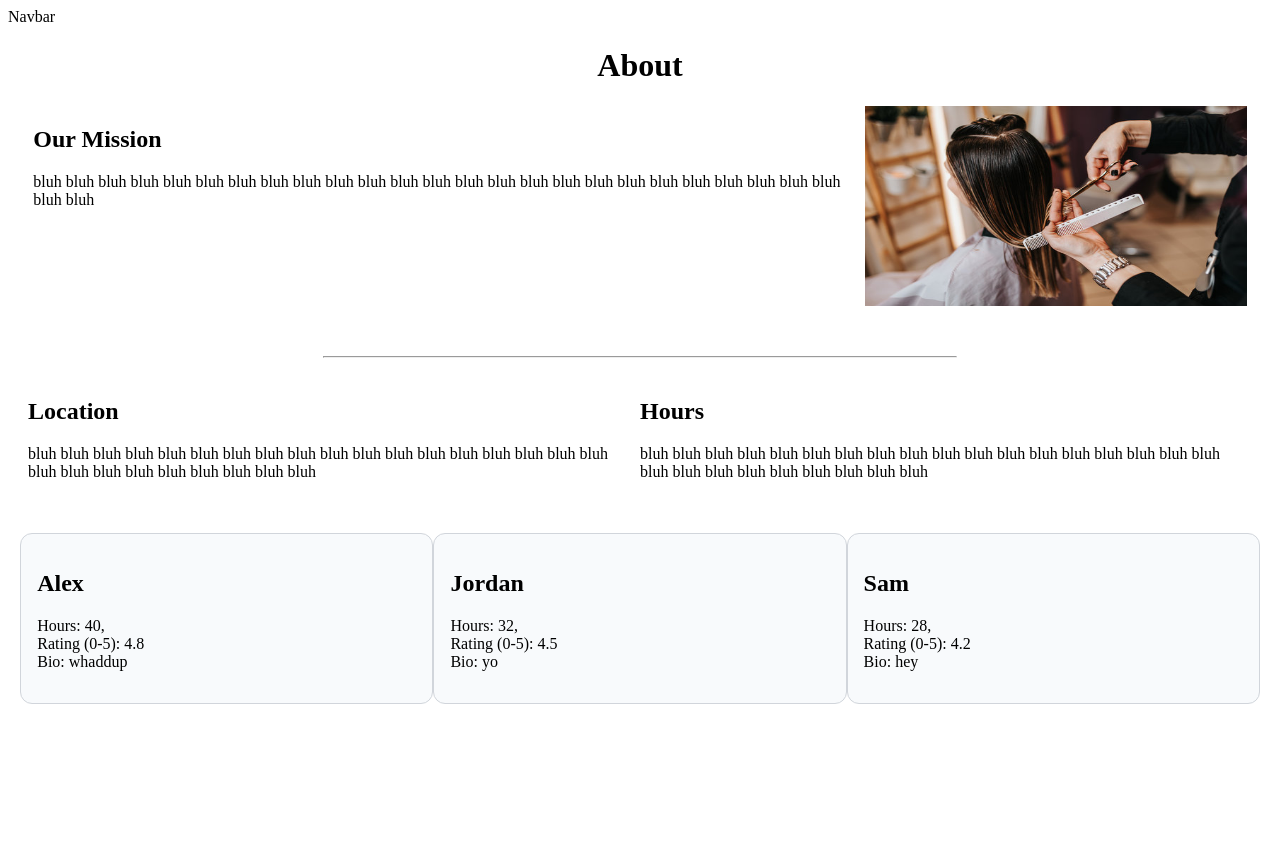
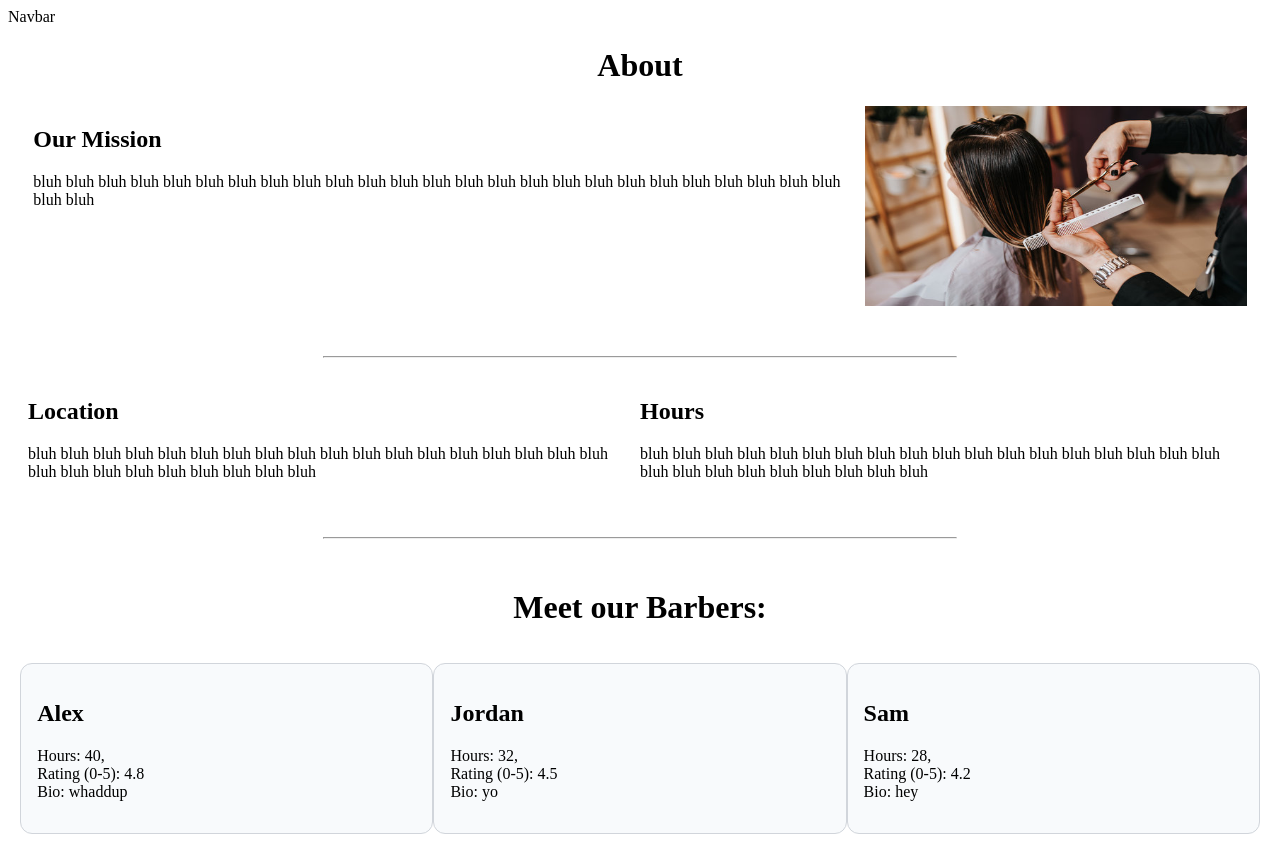
Before and after one commit to seamuscon8/Team4Hack4Impact, a Next.js app: page /about in a window 1280 px wide. Before the commit the page ends 800 px from the top, so only its background shows below. Built offline with nearby package versions, Linux system fonts and the light colour scheme.

Commit message:
feat: thematic break, barber header

```diff
--- a/src/app/about/page.tsx
+++ b/src/app/about/page.tsx
@@ -45,6 +45,8 @@ export default function About() {
           </p>
         </section>
       </div>
+      <hr style={{ margin: "auto", marginTop: "20px", marginBottom: "50px", width: "50%" }} />
+      <h1 style={{ textAlign: "center" }}>Meet our Barbers:</h1>
       <div className={styles.aboutBarbers}>
         {barbers.map((b) => (
           <BarberCard key={b.name} barber={b} />
```
